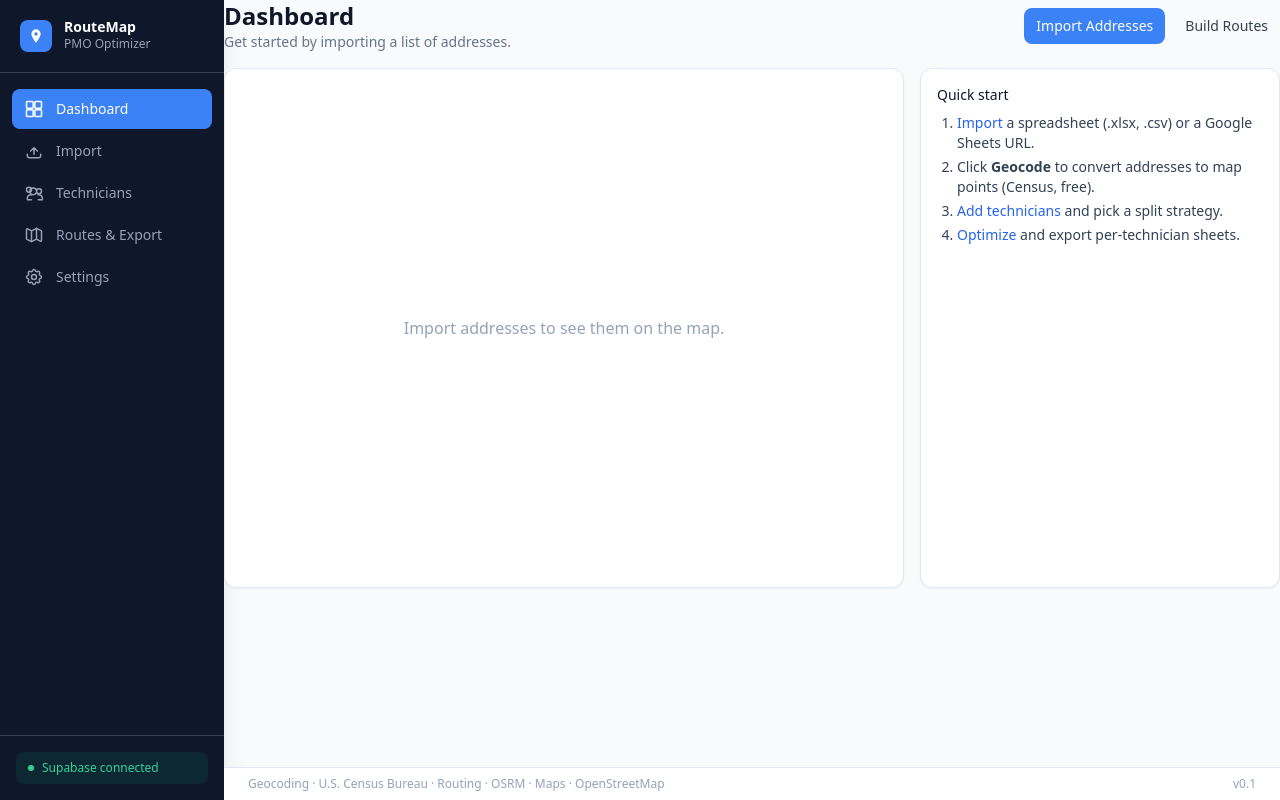
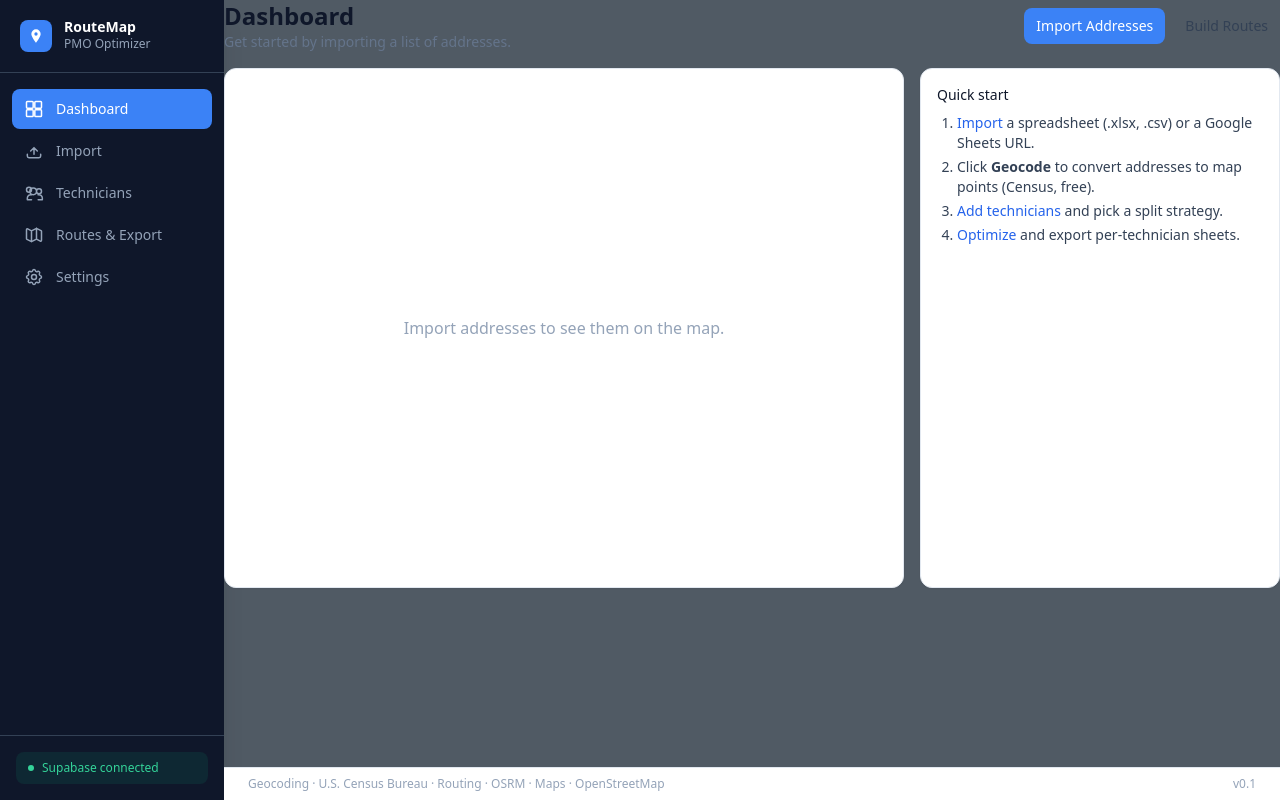
Before and after one commit to gr00t-iam/RouteMap, a React (Vite) app: page / in a window 1280 px wide. Built offline with nearby package versions, Linux system fonts and the light colour scheme; no server answers.

Commit message:
Update App component background color
Change background color of main container.

```diff
--- a/App.tsx
+++ b/App.tsx
@@ -32,7 +32,7 @@ const nav = [
 export default function App() {
   const supaReady = isSupabaseConfigured();
   return (
-    <div className="flex h-screen bg-slate-50 overflow-hidden">
+    <div className="flex h-screen overflow-hidden" style={{backgroundColor:'#505a64'}}>
       <aside className="w-56 shrink-0 flex flex-col bg-slate-900 shadow-xl">
         <div className="flex items-center gap-3 px-5 py-5 border-b border-slate-700">
           <div className="flex items-center justify-center w-8 h-8 rounded-lg bg-blue-500">
```
